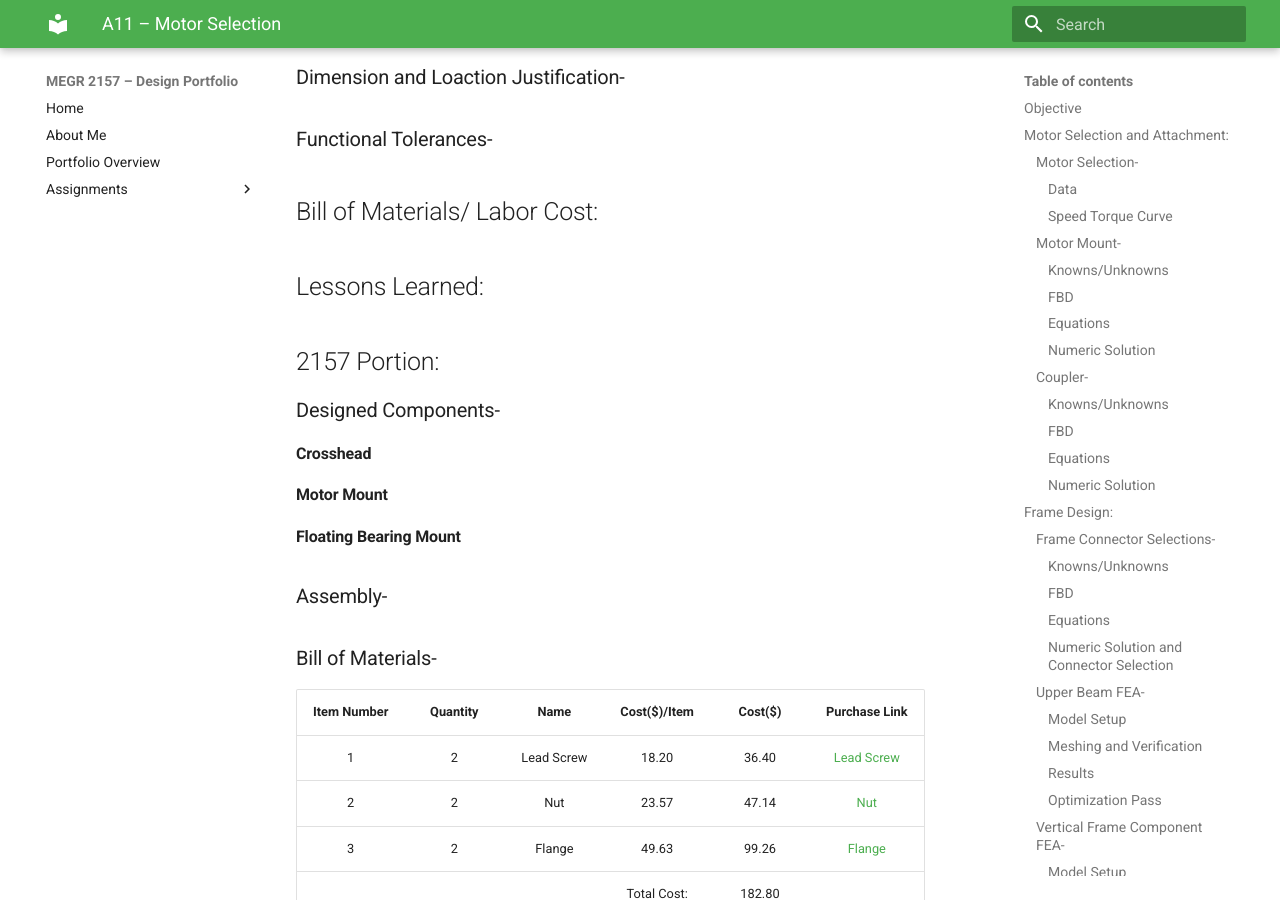
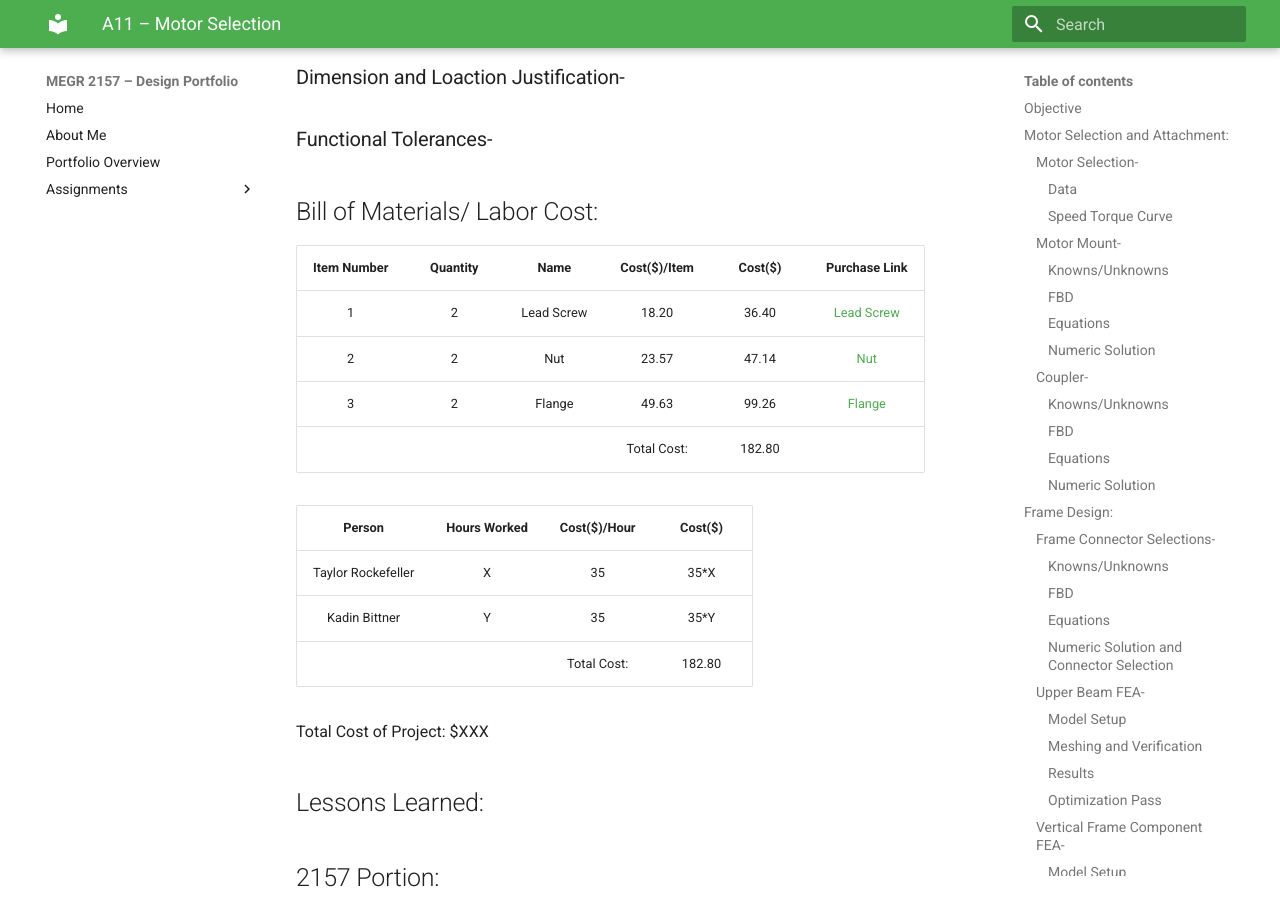
Before and after one commit to Taylor-Rockefeller-Portfolio/megr2157-portfolio, an MkDocs documentation site: the page built from docs/assignments/a11/index.md, in a window 1280 px wide and 900 px high, scrolled down 6516 px. Built offline with MkDocs 1.6.1 and Material for MkDocs 9.7.7, drawn with Linux system fonts in a browser that asks for light colours.

Commit message:
Add Bill of Materials and Labor Cost sections

```diff
--- a/docs/assignments/a11/index.md
+++ b/docs/assignments/a11/index.md
@@ -110,6 +110,21 @@ Brief discussion of load path and any observed twisting/warping tendencies
 
 ## Bill of Materials/ Labor Cost:
 
+| Item Number | Quantity | Name | Cost($)/Item | Cost($) | Purchase Link |
+| :---: | :---: | :---: | :---: | :---: | :---: |
+| 1 | 2 | Lead Screw | 18.20 | 36.40 | [Lead Screw](https://www.roton.com/product/acme-steel-screw-right-59284/) |
+| 2 | 2 | Nut | 23.57 | 47.14 | [Nut](https://www.roton.com/product/acme-bronze-threaded-mount-nut-right-90222/) |
+| 3 | 2 | Flange | 49.63 | 99.26 | [Flange](https://www.roton.com/product/flange-steel-flange-89838/) |
+|  |  |  | Total Cost: | 182.80 |  |
+
+| Person | Hours Worked | Cost($)/Hour | Cost($) |
+| :---: | :---: | :---: | :---: |
+| Taylor Rockefeller | X | 35 | 35*X | 36.40 |
+| Kadin Bittner | Y | 35 | 35*Y |
+|  |  | Total Cost: | 182.80 |
+
+Total Cost of Project: $XXX
+
 ## Lessons Learned:
 
 ## 2157 Portion:
```
